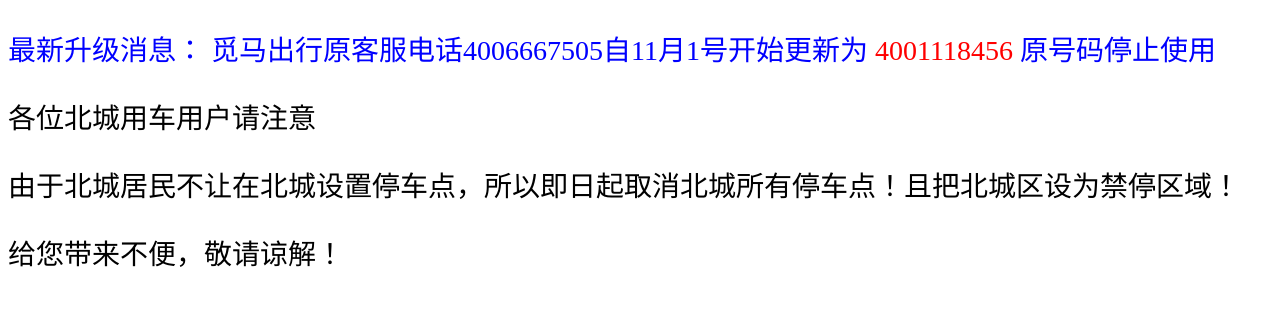
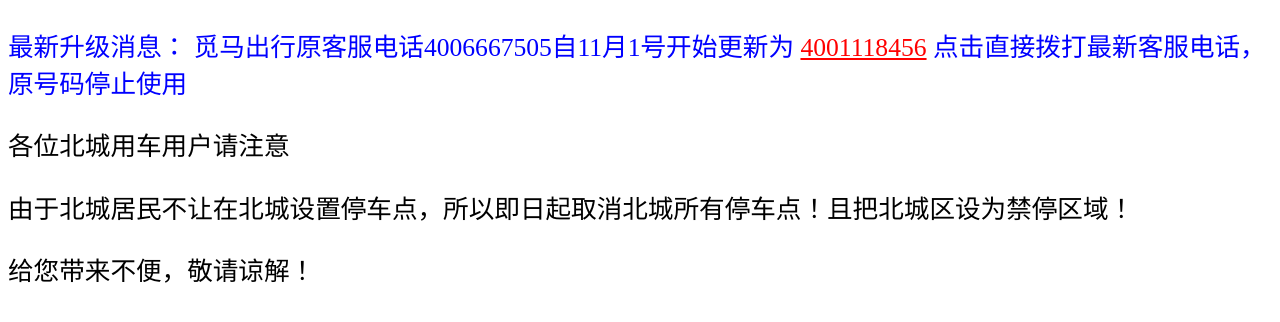
Before and after one commit to hengxingyema/simpleads, a website: page public/index.html in a window 1280 px wide. Drawn offline with Linux system fonts and the light colour scheme.

Commit message:
fix拨打电话

```diff
--- a/public/css/index.css
+++ b/public/css/index.css
@@ -1,4 +1,4 @@
 .commit {
-	font-size: 28px;
+	font-size: 2vw;
 
 }
--- a/public/index.html
+++ b/public/index.html
@@ -11,7 +11,7 @@
 		<p style="color: blue;">
 			最新升级消息：
 			觅马出行原客服电话4006667505自11月1号开始更新为
-			<span style="color: red;">4001118456</span>
+			<a href="tel:4001118456" style="color: red;">4001118456</a> 点击直接拨打最新客服电话，
 			原号码停止使用
 		</p>
 		<p>各位北城用车用户请注意</p>
```
Also changed, not shown: 1 other file.
